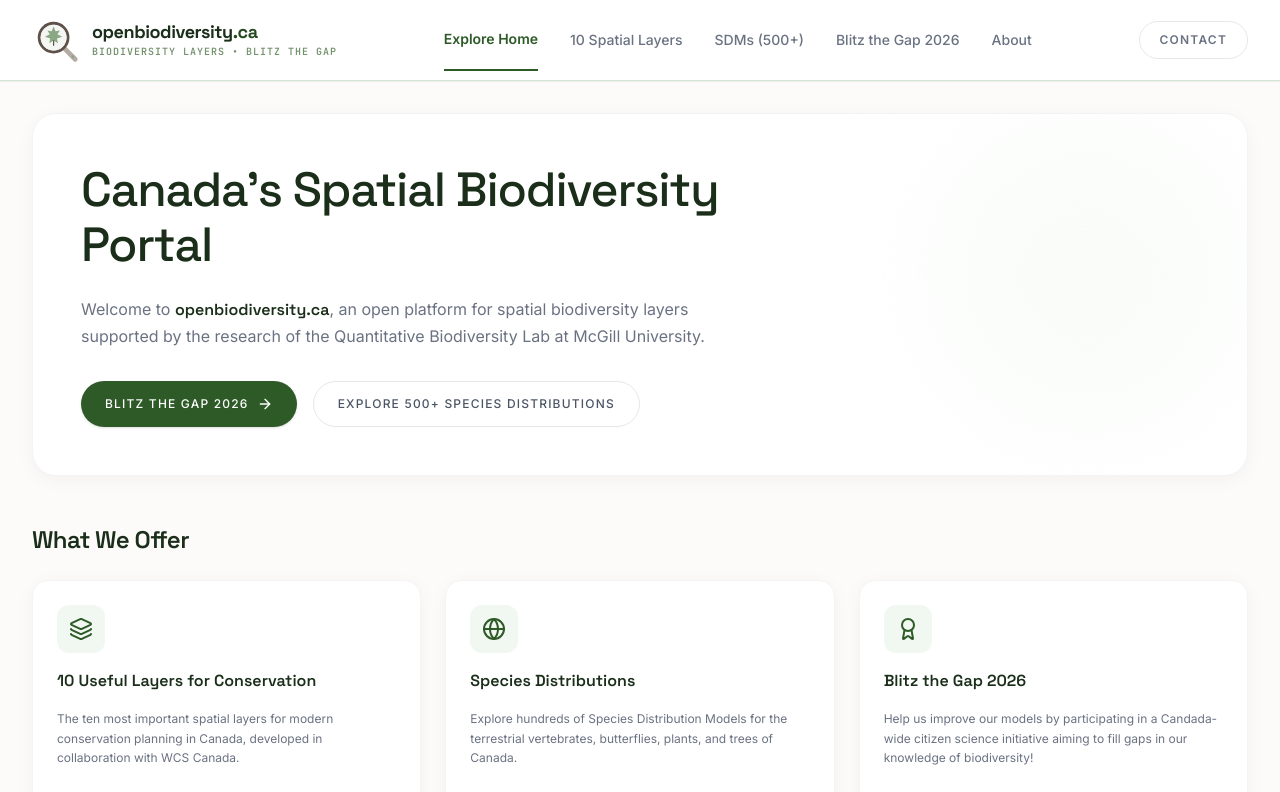
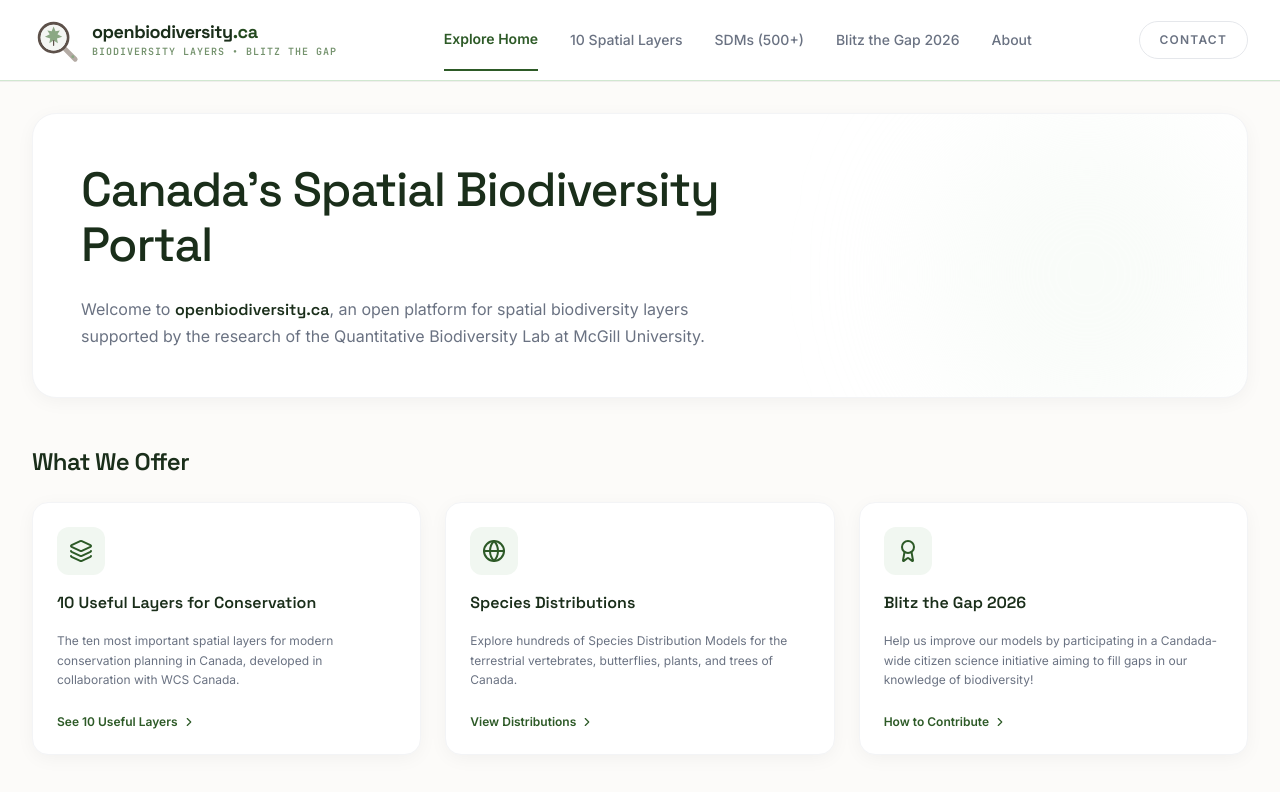
Before and after one commit to PollockLab/openbiodiversity.ca, a React (Vite) app: page / in a window 1280 px wide. Shown: the top 792 px of the page. Built offline with nearby package versions, Linux system fonts and the light colour scheme.

Commit message:
Remove buttons to btg and sdms from home page header.

```diff
--- a/src/components/HomeView.tsx
+++ b/src/components/HomeView.tsx
@@ -23,21 +23,6 @@ export default function HomeView({ setActiveTab }: HomeViewProps) {
           <p className="mt-6 text-sm sm:text-base text-gray-500 leading-relaxed max-w-2xl font-sans">
             Welcome to <strong className="text-wood-900 font-semibold font-display">openbiodiversity.ca</strong>, an open platform for spatial biodiversity layers supported by the research of the <a href="https://qbiodiversity.org/">Quantitative Biodiversity Lab</a> at McGill University.
           </p>
-
-          <div className="mt-8 flex flex-wrap gap-4">
-            <button
-              onClick={() => setActiveTab('blitz-gap')}
-              className="btn-primary hover:bg-sage-600 font-medium text-xs uppercase tracking-widest px-6 py-3.5 rounded-full transition-all shadow-sm flex items-center gap-2 cursor-pointer"
-            >
-              Blitz the Gap 2026 <ArrowRight className="w-4 h-4" />
-            </button>
-            <button
-              onClick={() => setActiveTab('sdm-explorer')}
-              className="bg-white hover:bg-gray-50 text-gray-600 font-medium text-xs uppercase tracking-widest px-6 py-3.5 rounded-full border border-gray-200 transition-all inline-flex items-center gap-2 cursor-pointer"
-            >
-              Explore 500+ Species Distributions
-            </button>
-          </div>
         </div>
       </section>
 
```
